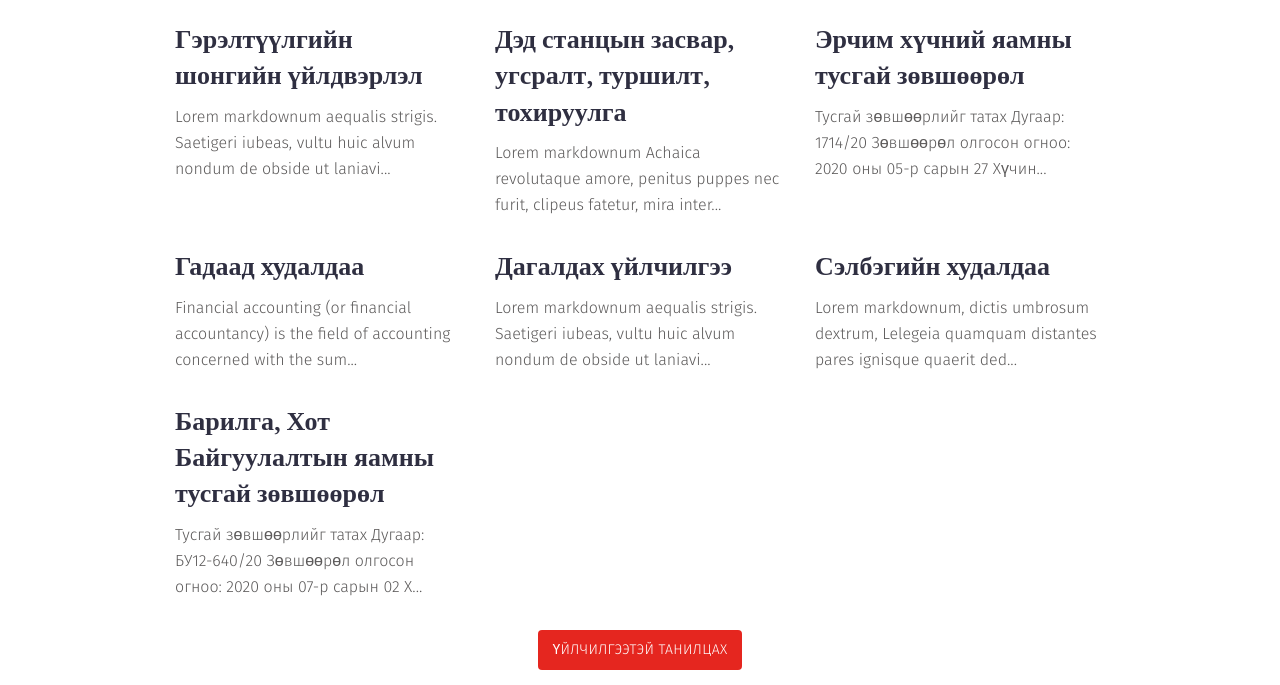
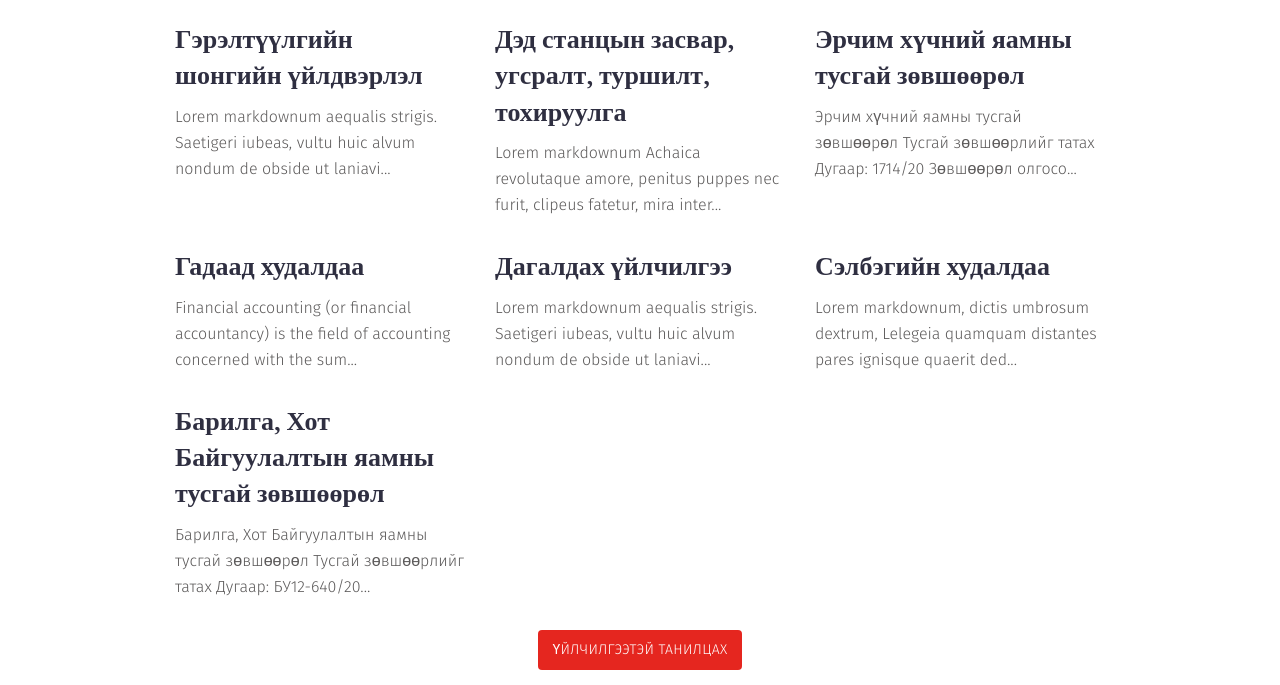
Before and after one commit to energybukhbat/web, a Jekyll site: the page built from index.md, in a window 1280 px wide. Shown: the part 909-1594 px from the top of the page. Built offline with Jekyll 4.4.1, drawn with Linux system fonts in a browser that asks for light colours.

Commit message:
Update on attachment layout

```diff
--- a/_layouts/attachment.html
+++ b/_layouts/attachment.html
@@ -8,7 +8,6 @@
     <div class="row justify-content-start">
       <div class="col-12 col-md-8">
         <div class="service service-single">
-          <h2 class="title">{{page.title}}</h2>
           <div class="content mt-4">
             {{content}}
           </div>
--- a/_services/energy.md
+++ b/_services/energy.md
@@ -7,6 +7,8 @@
 intro_image_hide_on_mobile: false
 weight: 8
 ---
+
+## Эрчим хүчний яамны тусгай зөвшөөрөл
 
 <embed src="https://www.energybukhbat.mn/assets/docs/2.pdf" width="100%" height="550vh"/>
 
--- a/_services/uda.md
+++ b/_services/uda.md
@@ -7,6 +7,8 @@
 intro_image_hide_on_mobile: false
 weight: 9
 ---
+
+## Барилга, Хот Байгуулалтын яамны тусгай зөвшөөрөл
 
 <embed src="https://www.energybukhbat.mn/assets/docs/3.pdf" width="100%" height="550vh"/>
 
```
